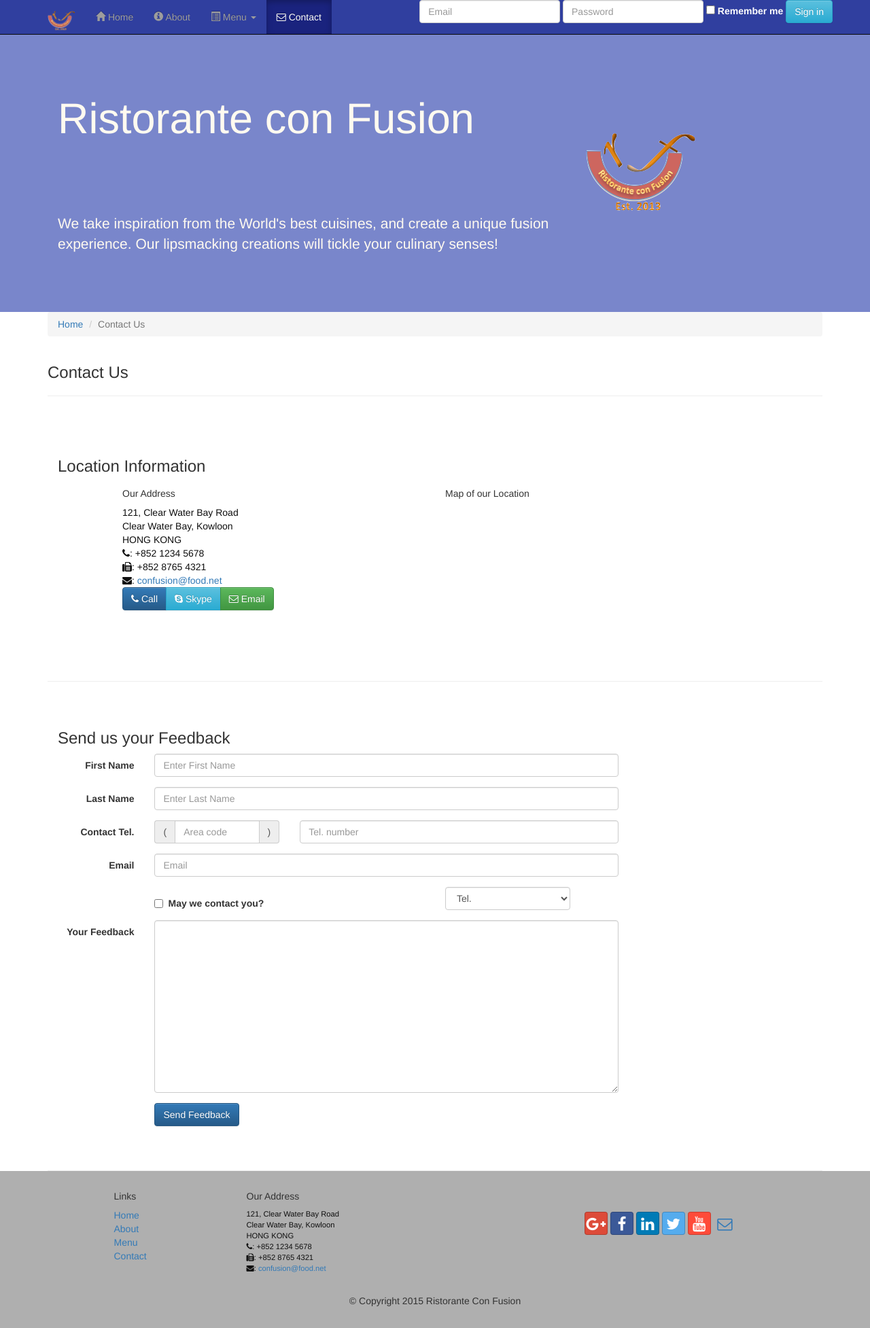
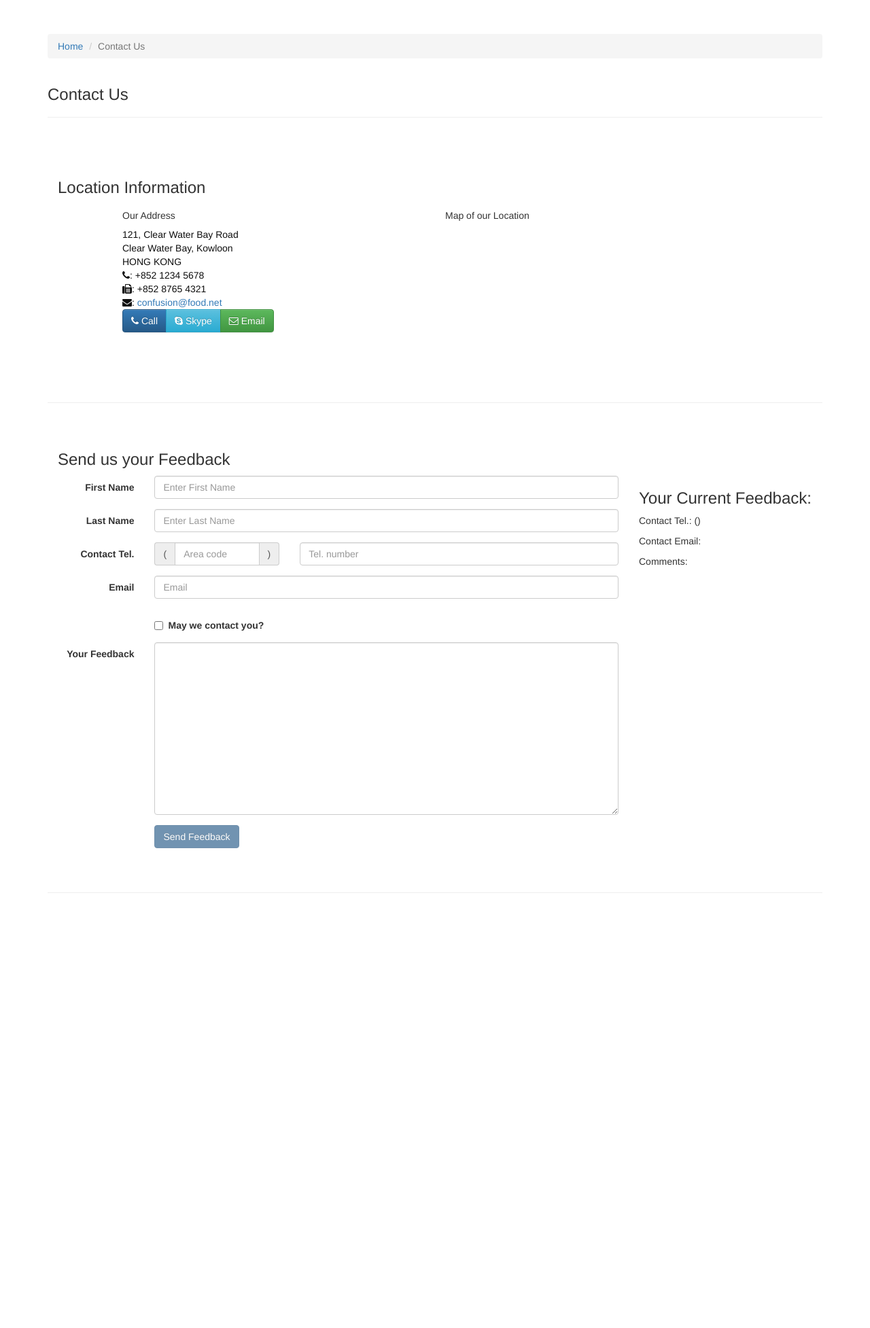
Before and after one commit to kkampardi/conFusion, a website: page app/contactus.html in a window 1280 px wide. Shown: the whole page at 68% size. After the commit the page ends 1314 px from the top, so only its background shows below. Drawn offline with nearby package versions, Linux system fonts and the light colour scheme.

Commit message:
#4 part 1: - added forms and form validation for contactus.htm ( future contactus view )

```diff
--- a/app/contactus.html
+++ b/app/contactus.html
@@ -1,5 +1,5 @@
 <!DOCTYPE html>
-<html lang="en">
+<html lang="en" ng-app="confusionApp">
 
 <head>
      <meta charset="utf-8">
@@ -14,97 +14,14 @@
     <link href="../bower_components/font-awesome/css/font-awesome.min.css" rel="stylesheet">
     <link href="styles/bootstrap-social.css" rel="stylesheet">
     <link href="styles/mystyles.css" rel="stylesheet">
+</head>
+<body>
 
-    <!-- HTML5 shim and Respond.js for IE8 support of HTML5 elements and media queries -->
-    <!-- WARNING: Respond.js doesn't work if you view the page via file:// -->
-    <!--[if lt IE 9]>
-      <script src="https://oss.maxcdn.com/html5shiv/3.7.2/html5shiv.min.js"></script>
-      <script src="https://oss.maxcdn.com/respond/1.4.2/respond.min.js"></script>
-    <![endif]-->
-</head>
-
-<body>
-    <nav class="navbar navbar-inverse navbar-fixed-top" role="navigation">
-        <div class="container">
-            <div class="navbar-header">
-                <button type="button" class="navbar-toggle collapsed" data-toggle="collapse" data-target="#navbar" aria-expanded="false" aria-controls="navbar">
-                    <span class="sr-only">Toggle navigation</span>
-                    <span class="icon-bar"></span>
-                    <span class="icon-bar"></span>
-                    <span class="icon-bar"></span>
-                </button>
-                <a class="navbar-brand" href="index.html"><img src="images/logo.png" width="41px" height="30"></a>
-            </div>
-            <div id="navbar" class="navbar-collapse collapse">
-                <ul class="nav navbar-nav">
-                    <li><a href="index.html"><span class="glyphicon glyphicon-home"
-                         aria-hidden="true"></span> Home</a></li>
-                    <li><a href="aboutus.html">
-                        <span class="glyphicon glyphicon-info-sign"
-                         aria-hidden="true"></span> About</a></li>
-                    <li class="dropdown">
-                        <a href="#" class="dropdown-toggle" data-toggle="dropdown"
-                         role="button" aria-haspopup="true" aria-expanded="false">
-                         <span class="glyphicon glyphicon-list-alt"></span> Menu <span class="caret"></span></a>
-                        <ul class="dropdown-menu">
-                            <li><a href="#">Appetizers</a></li>
-                            <li><a href="#">Main Courses</a></li>
-                            <li><a href="#">Desserts</a></li>
-                            <li><a href="#">Drinks</a></li>
-                            <li role="separator" class="divider"></li>
-                            <li class="dropdown-header">Specials</li>
-                            <li><a href="#">Lunch Buffet</a></li>
-                            <li><a href="#">Weekend Brunch</a></li>
-                        </ul>
-                    </li>
-                    <li class="active"><a href="contactus.html"><i class="fa fa-envelope-o"></i> Contact</a></li>
-                </ul>
-                <ul class="nav navbar-nav navbar-right">
-                    <form class="form-inline" role="form">
-                        <div class="form-group">
-                            <label class="sr-only" for="email">Email Address</label>
-                            <input type="email" class="form-control" id="email" placeholder="Email">
-                        </div>
-                        <div class="form-group">
-                            <label class="sr-only" for="password">Password</label>
-                            <input type="password" class="form-control" id="password" placeholder="Password">
-                        </div>
-                        <div class="form-group">
-                            <label class="right-checkbox"><input type="checkbox"> Remember me</label>
-                        </div>
-
-                        <button type="submit" class="btn btn-info">Sign in</button>
-
-                    </form>
-                </ul>
-            </div>
-        </div>
-    </nav>
-
-    <header class="jumbotron">
-
-        <!-- Main component for a primary marketing message or call to action -->
-
-        <div class="container">
-            <div class="row row-header">
-                <div class="col-xs-12 col-sm-8">
-                    <h1>Ristorante con Fusion</h1>
-                    <p style="padding:40px;"></p>
-                    <p>We take inspiration from the World's best cuisines, and create a unique fusion experience. Our lipsmacking creations will tickle your culinary senses!</p>
-                </div>
-                <div class="col-xs-12 col-sm-4">
-                    <p style="padding:20px;"></p>
-                    <a class="navbar-brand" href="#"><img src="images/logo.png" class="responsive"></a>
-                </div>
-            </div>
-        </div>
-    </header>
-
-    <div class="container">
+      <div class="container" ng-controller="ContactController">
           <div class="row">
               <div class="col-xs-12">
                  <ul class="breadcrumb">
-                   <li><a href="index.html">Home</a></li>
+                     <li><a href="#">Home</a></li>
                      <li class="active">Contact Us</li>
                  </ul>
               </div>
@@ -139,8 +56,6 @@
                       <a type="button" class="btn btn-info"><i class="fa fa-skype"></i> Skype</a>
                       <a type="button" class="btn btn-success" href="mailto:confusion@food.net"><i class="fa fa-envelope-o"></i> Email</a>
                   </div>
-
-
               </div>
           </div>
 
@@ -148,117 +63,98 @@
              <div class="col-xs-12">
                 <h3>Send us your Feedback</h3>
              </div>
-            <div class="col-xs-12 col-sm-9">
-                <form class="form-horizontal" role="form">
-                    <div class="form-group">
-                        <label for="firstname" class="col-sm-2 control-label">First Name</label>                        <div class="col-sm-10">
-                        <input type="text" class="form-control" id="firstname" name="firstname" placeholder="Enter First Name">
+              <div class="col-xs-12 col-sm-9" ng-controller="FeedbackController">
+                  <form class="form-horizontal" name="feedbackForm" ng-submit="sendFeedback()" novalidate>
+                    <div class="form-group" ng-class="{ 'has-error' : feedbackForm.firstname.$error.required && !feedbackForm.firstname.$pristine }">
+                      <label for="firstname" class="col-sm-2 control-label">First Name</label>
+                      <div class="col-sm-10">
+                      <input type="text" class="form-control" id="firstname" name="firstname" placeholder="Enter First Name"
+                      ng-model="feedback.firstName" required>
+                      <span ng-show="feedbackForm.firstname.$error.required && !feedbackForm.firstname.$pristine" class="help-block">Your First name is required.</span>
+                      </div>
+                    </div>
+                    <div class="form-group" ng-class="{ 'has-error' : feedbackForm.lastname.$error.required && !feedbackForm.lastname.$pristine }">
+                        <label for="lastname" class="col-sm-2 control-label">Last Name</label>
+                        <div class="col-sm-10">
+                            <input type="text" class="form-control" id="lastname" name="lastname" placeholder="Enter Last Name"
+                        ng-model="feedback.lastName" required>
+                            <span ng-show="feedbackForm.lastname.$error.required && !feedbackForm.lastname.$pristine" class="help-block">Your Last name is required.</span>
                         </div>
                     </div>
                    <div class="form-group">
-                        <label for="lastname" class="col-sm-2 control-label">Last Name</label>
-                        <div class="col-sm-10">
-                            <input type="text" class="form-control" id="lastname" name="lastname" placeholder="Enter Last Name">
-                        </div>
-                    </div>
-                    <div class="form-group">
-                        <label for="telnum" class="col-xs-12 col-sm-2 control-label">Contact Tel.</label>
+                           <label for="telnum" class="col-sm-2 control-label">Contact Tel.</label>
                            <div class="col-xs-5 col-sm-4 col-md-3">
                                <div class="input-group">
                                    <div class="input-group-addon">(</div>
-                                    <input type="tel" class="form-control" id="areacode" name="areacode" placeholder="Area code">
+                                       <input type="tel" class="form-control" placeholder="Area code" ng-model="feedback.tel.areaCode">
                                    <div class="input-group-addon">)</div>
                                </div>
                            </div>
                            <div class="col-xs-7 col-sm-6 col-md-7">
-                                    <input type="tel" class="form-control" id="telnum" name="telnum" placeholder="Tel. number">
+                                       <input type="tel" class="form-control" id="telnum" name="telnum" placeholder="Tel. number"
+                                       ng-model="feedback.tel.number">
                            </div>
                        </div>
-                    <div class="form-group">
+                       <div class="form-group"  ng-class="{ 'has-error has-feedback' : feedbackForm.emailid.$invalid && !feedbackForm.emailid.$pristine }">
                            <label for="emailid" class="col-sm-2 control-label">Email</label>
                            <div class="col-sm-10">
-                            <input type="email" class="form-control" id="emailid" name="emailid" placeholder="Email">
+                               <input type="email" class="form-control" id="emailid" name="emailid" placeholder="Email"
+                               ng-model="feedback.email" required>
+                               <span ng-show="feedbackForm.emailid.$invalid && !feedbackForm.emailid.$pristine" class="glyphicon glyphicon-remove form-control-feedback" aria-hidden="true"></span>
+                               <span ng-show="(feedbackForm.emailid.$invalid ||
+                                             feedbackForm.emailid.$error.required) &&
+                                             !feedbackForm.emailid.$pristine"
+                                  class="help-block">Enter a valid email address.</span>
                            </div>
                        </div>
-                    <div class="form-group">
+                       <div class="form-group"  ng-class="{ 'has-error' : invalidChannelSelection }">
                          <div class="checkbox col-sm-5 col-sm-offset-2">
                                <label class="checkbox-inline">
-                                <input type="checkbox" name="approve" value="">
+                                   <input type="checkbox"
+                                   ng-model="feedback.agree">
                                    <strong>May we contact you?</strong>
                                </label>
                            </div>
-                        <div class="col-sm-3 col-sm-offset-1">
-                            <select class="form-control">
-                                <option>Tel.</option>
-                                <option>Email</option>
+                           <div class="col-sm-3 col-sm-offset-1" ng-show="feedback.agree">
+                               <select class="form-control"
+                                  ng-model="feedback.mychannel"
+                                  ng-options="channel.value as channel.label for channel in channels">
+                                   <option value="">Tel. or Email?</option>
                                </select>
+                           <span ng-show="invalidChannelSelection" class="help-block">Select an option.</span>
                            </div>
                        </div>
                        <div class="form-group">
                              <label for="feedback" class="col-sm-2 control-label">Your Feedback</label>
                              <div class="col-sm-10">
-                            <textarea class="form-control" id="feedback" name="feedback" rows="12"></textarea>
+                                 <textarea class="form-control" rows="12"
+                                     ng-model="feedback.comments" required>
+                                 </textarea>
                              </div>
                        </div>
                        <div class="form-group">
                              <div class="col-sm-offset-2 col-sm-10">
-                            <button type="submit" class="btn btn-primary">Send Feedback</button>
+                                 <button type="submit" class="btn btn-primary" ng-disabled="feedbackForm.$invalid">Send Feedback</button>
                              </div>
                        </div>
                   </form>
               </div>
+              <!-- updates on the fly feedback info -->
               <div class="col-xs-12 col-sm-3">
-                <p style="padding:20px;"></p>
+                 <h3>Your Current Feedback:</h3>
+                 <p>{{feedback.firstName}} {{feedback.lastName | uppercase }}</p>
+                 <p>Contact Tel.: ({{feedback.tel.areaCode}}) {{feedback.tel.number}}</p>
+                 <p>Contact Email: {{feedback.email}}</p>
+                 <p ng-show="feedback.agree">Contact by: {{feedback.mychannel}}</p>
+                 <p>Comments: {{feedback.comments}}</p>
              </div>
          </div>
 
       </div>
 
-    <footer class="row-footer">
-        <div class="container">
-            <div class="row">
-                <div class="col-xs-5 col-xs-offset-1 col-sm-2 col-sm-offset-1">
-                    <h5>Links</h5>
-                    <ul class="list-unstyled">
-                        <li><a href="#">Home</a></li>
-                        <li><a href="#">About</a></li>
-                        <li><a href="#">Menu</a></li>
-                        <li><a href="#">Contact</a></li>
-                    </ul>
-                </div>
-                <div class="col-xs-6 col-sm-5">
-                    <h5>Our Address</h5>
-                    <address>
-		              121, Clear Water Bay Road<br>
-		              Clear Water Bay, Kowloon<br>
-		              HONG KONG<br>
-		              <i class="fa fa-phone"></i>: +852 1234 5678<br>
-		              <i class="fa fa-fax"></i>: +852 8765 4321<br>
-		              <i class="fa fa-envelope"></i>:
-                        <a href="mailto:confusion@food.net">confusion@food.net</a>
-		           </address>
-                </div>
-                <div class="col-xs-12 col-sm-4">
-                    <div class="nav navbar-nav" style="padding: 40px 10px;">
-                        <a class="btn btn-social-icon btn-google-plus" href="http://google.com/+"><i class="fa fa-google-plus"></i></a>
-                        <a class="btn btn-social-icon btn-facebook" href="http://www.facebook.com/profile.php?id="><i class="fa fa-facebook"></i></a>
-                        <a class="btn btn-social-icon btn-linkedin" href="http://www.linkedin.com/in/"><i class="fa fa-linkedin"></i></a>
-                        <a class="btn btn-social-icon btn-twitter" href="http://twitter.com/"><i class="fa fa-twitter"></i></a>
-                        <a class="btn btn-social-icon btn-youtube" href="http://youtube.com/"><i class="fa fa-youtube"></i></a>
-                        <a class="btn btn-social-icon" href="mailto:"><i class="fa fa-envelope-o"></i></a>
-                    </div>
-                </div>
-                <div class="col-xs-12">
-                    <p style="padding:10px;"></p>
-                    <p align=center>© Copyright 2015 Ristorante Con Fusion</p>
-                </div>
-            </div>
-        </div>
-    </footer>
-    <!-- jQuery (necessary for Bootstrap's JavaScript plugins) -->
-    <script src="https://ajax.googleapis.com/ajax/libs/jquery/1.11.3/jquery.min.js"></script>
-    <!-- Include all compiled plugins (below), or include individual files as needed -->
-    <script src="../bower_components/bootstrap/dist/js/bootstrap.min.js"></script>
+    <script src="../bower_components/angular/angular.min.js"></script>
+    <script src="scripts/app.js"></script>
+
 </body>
 
 </html>
--- a/app/scripts/app.js
+++ b/app/scripts/app.js
@@ -69,4 +69,31 @@ angular.module('confusionApp', [])
                 $scope.showDetails = !$scope.showDetails;
             };
 
-        }]);
+        }])
+
+        .controller('ContactController', ['$scope', function($scope) {
+            $scope.feedback = {mychannel:"", firstName:"", lastName:"", agree:false, email:"" };
+                        var channels = [{value:"tel", label:"Tel."}, {value:"Email",label:"Email"}];
+                        $scope.channels = channels;
+            $scope.invalidChannelSelection = false;
+        }])
+
+        .controller('FeedbackController', ['$scope', function($scope) {
+                $scope.sendFeedback = function() {
+                      console.log($scope.feedback);
+                      if ($scope.feedback.agree && ($scope.feedback.mychannel == "")) {
+                        $scope.invalidChannelSelection = true;
+                        console.log('incorrect');
+                      }
+                      else {
+                        $scope.invalidChannelSelection = false;
+                        $scope.feedback = {mychannel:"", firstName:"", lastName:"",
+                                           agree:false, email:"" };
+                        $scope.feedback.mychannel="";
+
+                        $scope.feedbackForm.$setPristine();
+                        console.log($scope.feedback);
+                      }
+                    };
+        }])
+;
```
Lines whose indentation alone changed are shown as unchanged.
